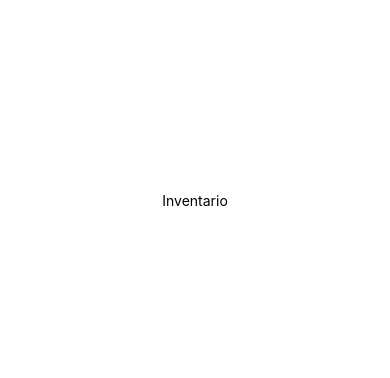
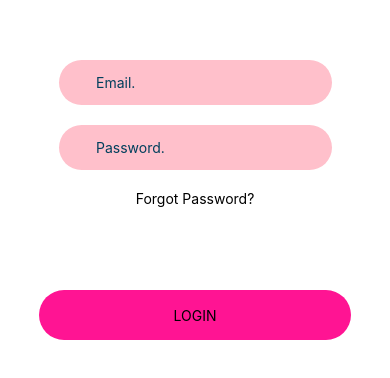
Before and after one commit to afgarciac02/inventario-react, a React Native app: screen / in a window 390 px wide. Shown: the part 222-600 px from the top of the page. Built offline with nearby package versions, Linux system fonts and the light colour scheme.

Commit message:
vista login

```diff
--- a/App.js
+++ b/App.js
@@ -1,11 +1,48 @@
-import { StatusBar } from 'expo-status-bar';
-import { StyleSheet, Text, View } from 'react-native';
+import { StatusBar } from "expo-status-bar";
+import React, { useState } from "react";
+import {
+  StyleSheet,
+  Text,
+  View,
+  Image,
+  TextInput,
+  Button,
+  TouchableOpacity,
+} from "react-native";
 
 export default function App() {
+  const [email, setEmail] = useState("");
+  const [password, setPassword] = useState("");
+
   return (
     <View style={styles.container}>
-      <Text>Inventario</Text>
       <StatusBar style="auto" />
+      <View style={styles.inputView}>
+        <TextInput
+          style={styles.TextInput}
+          placeholder="Email."
+          placeholderTextColor="#003f5c"
+          onChangeText={(email) => setEmail(email)}
+        />
+      </View>
+
+      <View style={styles.inputView}>
+        <TextInput
+          style={styles.TextInput}
+          placeholder="Password."
+          placeholderTextColor="#003f5c"
+          secureTextEntry={true}
+          onChangeText={(password) => setPassword(password)}
+        />
+      </View>
+
+      <TouchableOpacity>
+        <Text style={styles.forgot_button}>Forgot Password?</Text>
+      </TouchableOpacity>
+
+      <TouchableOpacity style={styles.loginBtn}>
+        <Text style={styles.loginText}>LOGIN</Text>
+      </TouchableOpacity>
     </View>
   );
 }
@@ -13,8 +50,44 @@ export default function App() {
 const styles = StyleSheet.create({
   container: {
     flex: 1,
-    backgroundColor: '#fff',
-    alignItems: 'center',
-    justifyContent: 'center',
+    backgroundColor: "#fff",
+    alignItems: "center",
+    justifyContent: "center",
+  },
+
+  image: {
+    marginBottom: 40,
+  },
+
+  inputView: {
+    backgroundColor: "#FFC0CB",
+    borderRadius: 30,
+    width: "70%",
+    height: 45,
+    marginBottom: 20,
+
+    alignItems: "center",
+  },
+
+  TextInput: {
+    height: 50,
+    flex: 1,
+    padding: 10,
+    marginLeft: 20,
+  },
+
+  forgot_button: {
+    height: 30,
+    marginBottom: 30,
+  },
+
+  loginBtn: {
+    width: "80%",
+    borderRadius: 25,
+    height: 50,
+    alignItems: "center",
+    justifyContent: "center",
+    marginTop: 40,
+    backgroundColor: "#FF1493",
   },
 });
```
